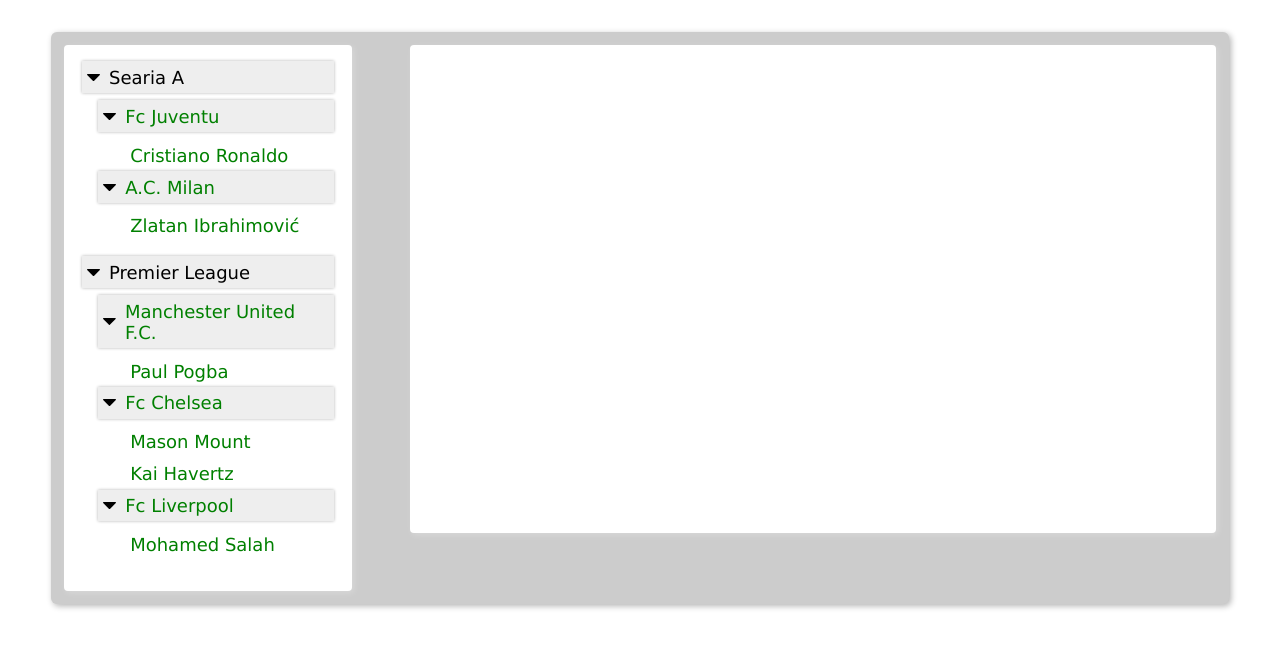
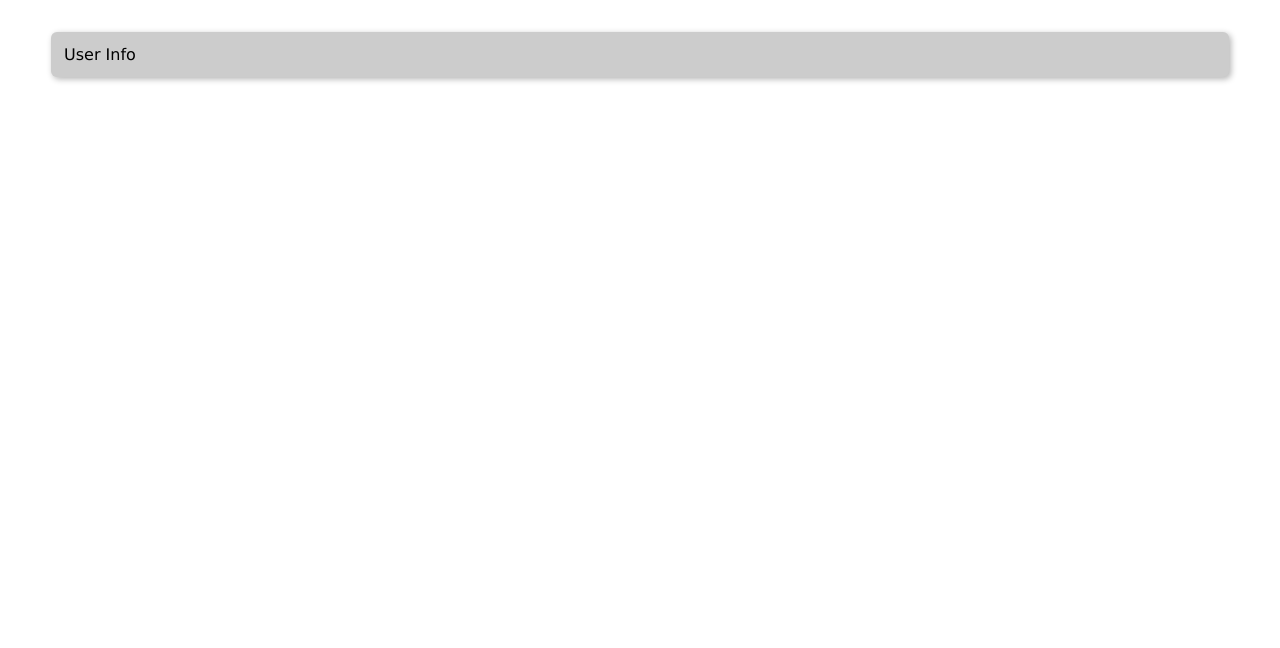
Before and after one commit to Narek-Av/soccer-analyzer-ts, a React (Create React App) app: page /user in a window 1280 px wide. Shown: the top 648 px of the page. Built offline with nearby package versions, Linux system fonts and the light colour scheme.

Commit message:
Added react router from application

```diff
--- a/package.json
+++ b/package.json
@@ -11,10 +11,14 @@
     "@types/react": "^17.0.14",
     "@types/react-dom": "^17.0.9",
     "@types/react-redux": "^7.1.18",
+    "@types/react-router": "^5.1.18",
+    "@types/react-router-dom": "^5.3.3",
     "@types/redux": "^3.6.0",
     "react": "^17.0.2",
     "react-dom": "^17.0.2",
     "react-redux": "^7.2.4",
+    "react-router": "^6.2.1",
+    "react-router-dom": "^6.2.1",
     "react-scripts": "4.0.3",
     "redux": "^4.1.0",
     "typescript": "^4.3.5",
--- a/src/components/App/App.tsx
+++ b/src/components/App/App.tsx
@@ -1,5 +1,6 @@
 import React from "react";
 import { Provider } from "react-redux";
+import { BrowserRouter as Router ,Routes, Route } from 'react-router-dom';
 import store from "../../store";
 import Sidebar from "../Sidebar";
 import Main from "../Main/Main";
@@ -10,8 +11,17 @@
   return (
     <Provider store={store}>
       <div className="app-container">
-        <Sidebar />
-        <Main />
+        <Router>
+          <Routes>
+            <Route path="/" element={
+              <>
+                <Sidebar />
+                <Main />
+              </>
+            } />
+            <Route path="/user" element={<div>User Info</div>} />
+          </Routes>
+        </Router>
       </div>
     </Provider>
   );
```
Also changed, not shown: 1 other file (tests, documents, lock files or other folders).
